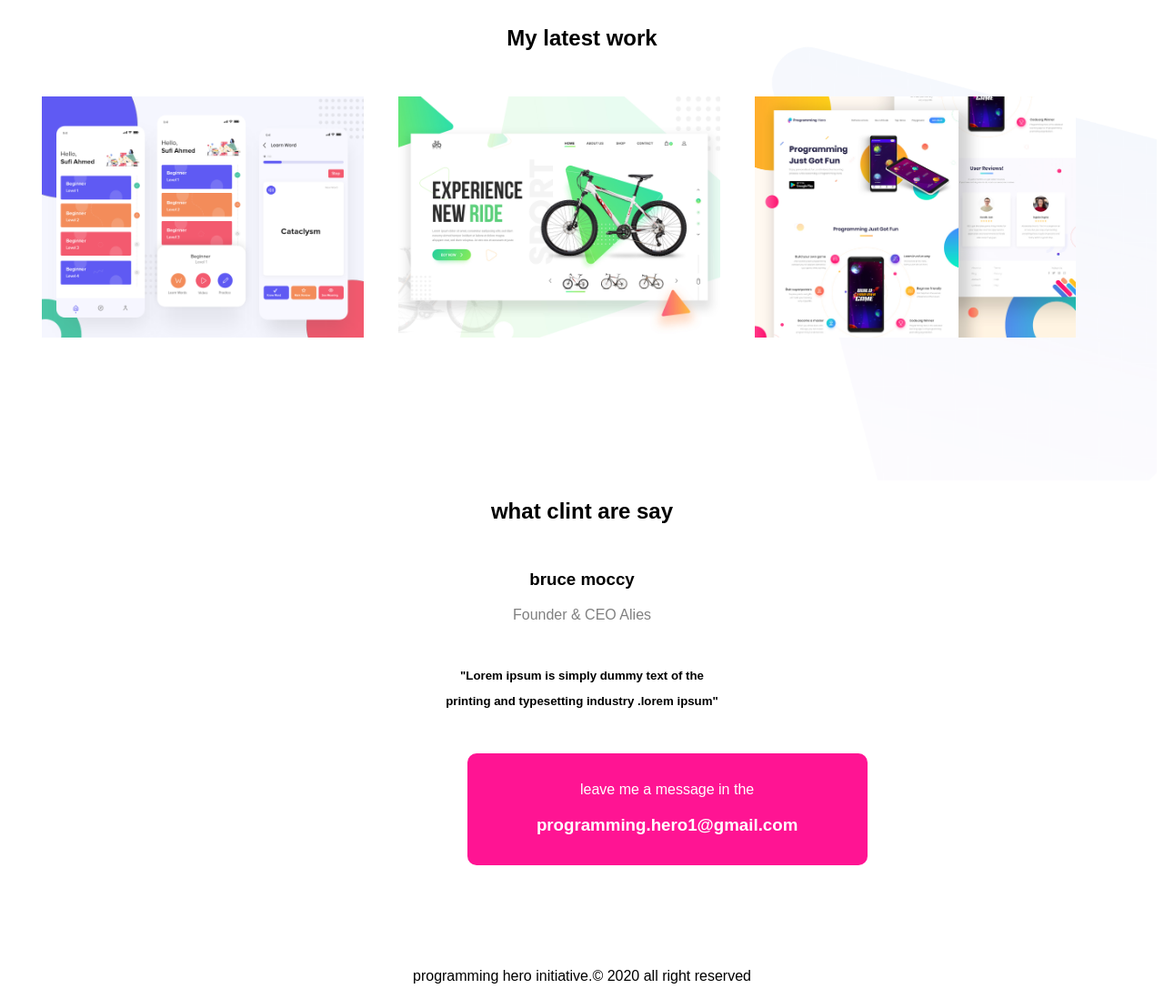
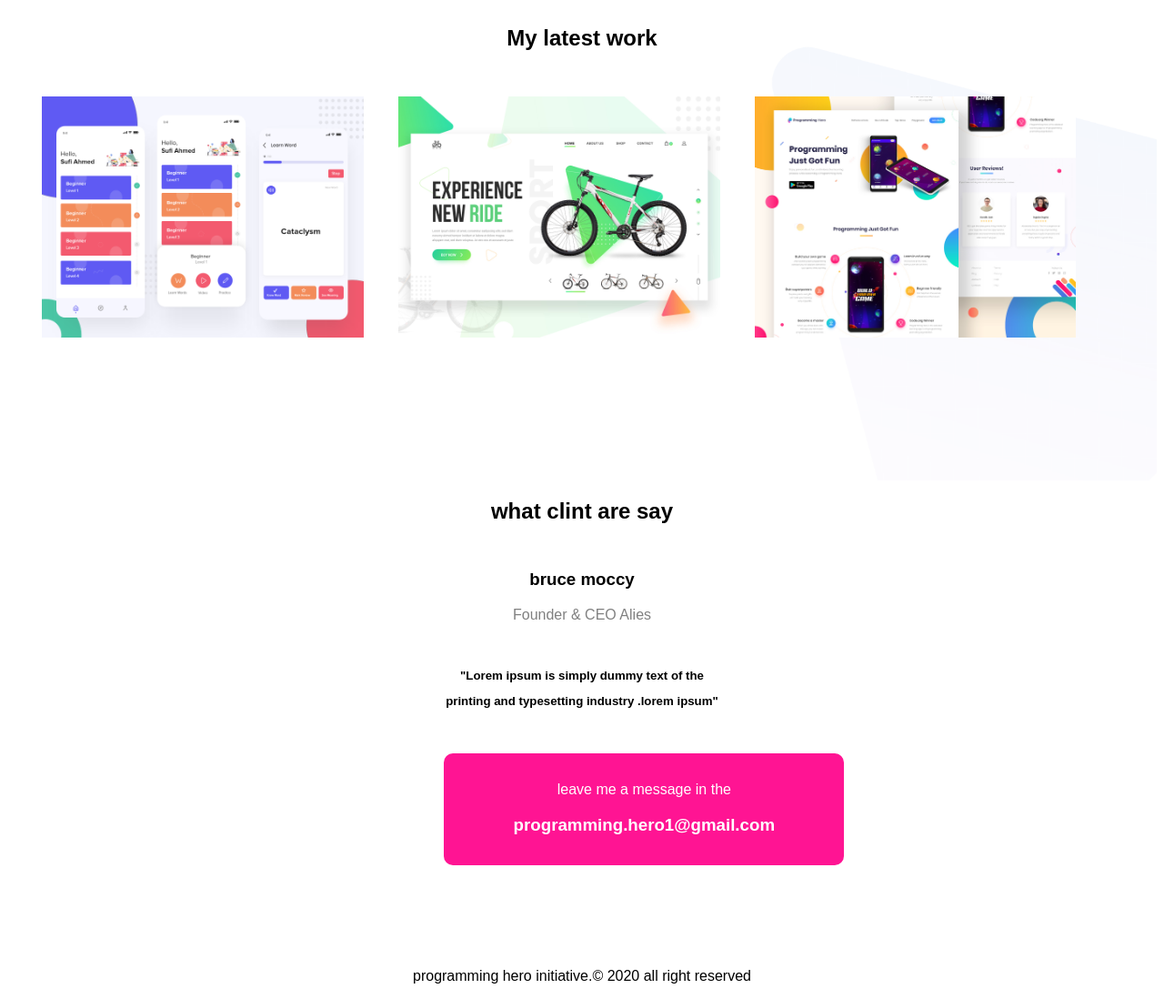
Before and after one commit to saddamhossain7700/personal-website, a plain HTML site: page index.html in a window 1280 px wide. Shown: the part 1060-2158 px from the top of the page at 91% size. Drawn offline with Linux system fonts and the light colour scheme.

Commit message:
finished

```diff
--- a/style.css
+++ b/style.css
@@ -62,7 +62,7 @@ a{
     width: 400px;
     margin-top: 50px;
     padding: 15px 20px;
-    margin-left: 40%;
+    margin-left: 38%;
     border-radius: 10px;
     color: white;
 }
```
